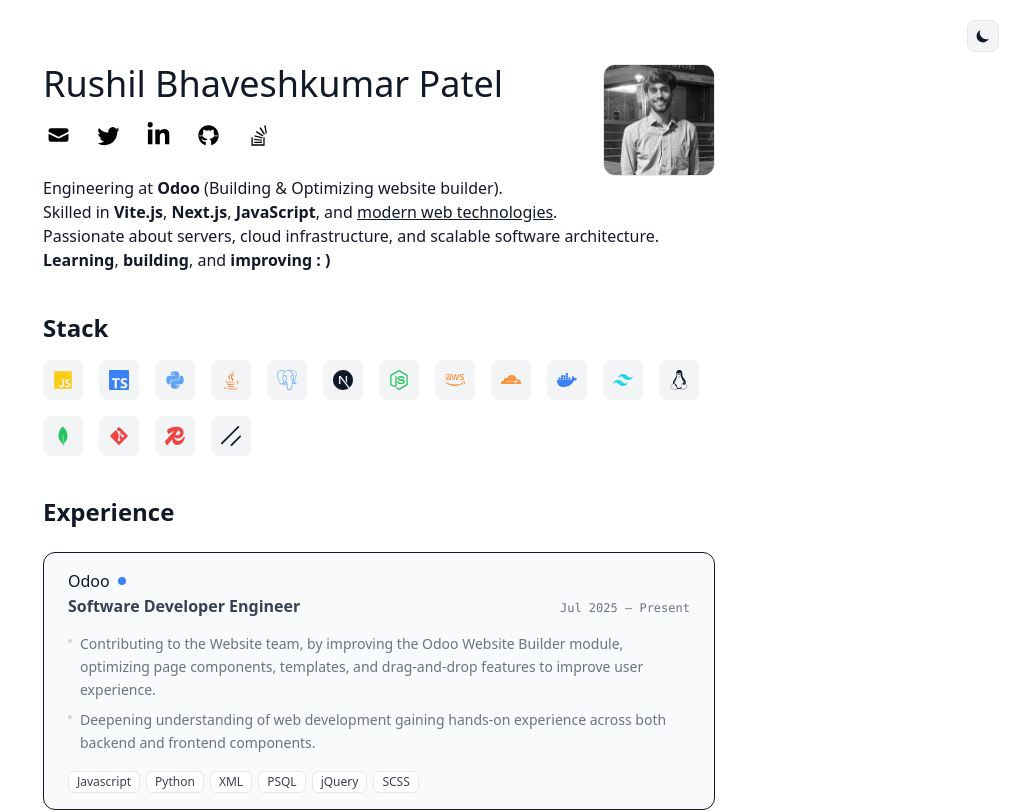
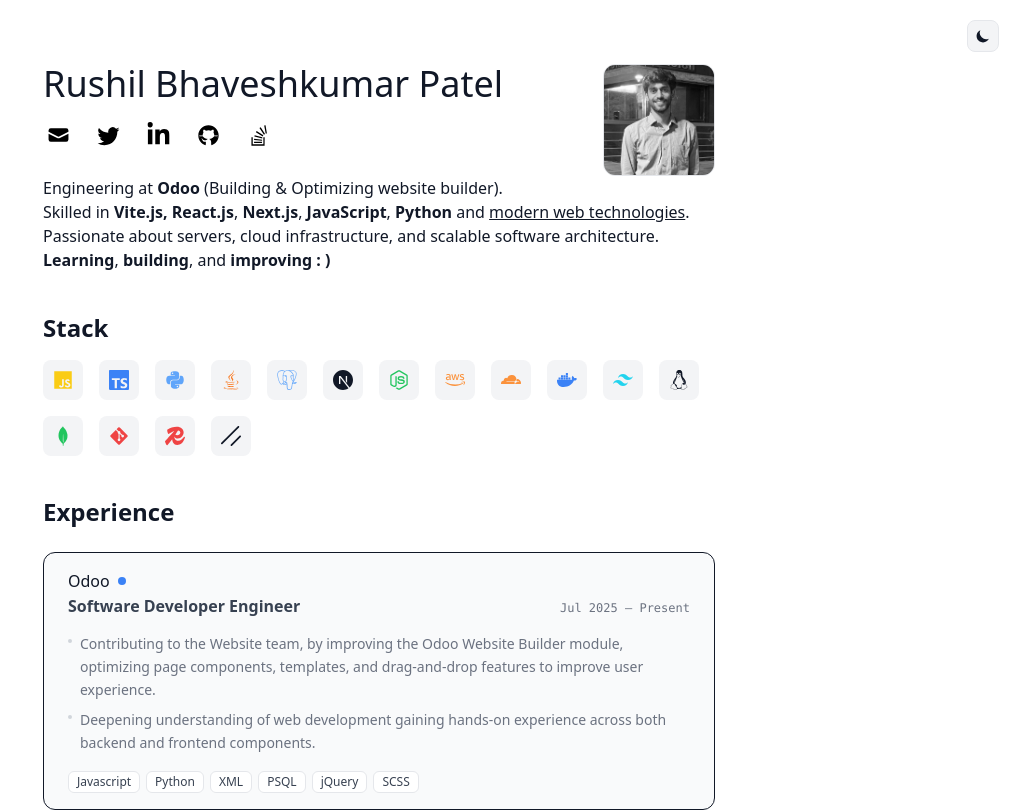
Before and after one commit to rushil-b-patel/dev, a React (Vite) app: page / in a window 1280 px wide. Shown: the top 812 px of the page, without its empty margins (261-1280 px from the left). Built offline with nearby package versions, Linux system fonts and the light colour scheme.

Commit message:
[ADD] python as skill in intro

```diff
--- a/src/pages/Intro.jsx
+++ b/src/pages/Intro.jsx
@@ -22,7 +22,7 @@
             </div>
             <p className="mt-8 md:mt-0">
                 Engineering at <a href="https://www.odoo.com" target="_blank" rel="noopener noreferrer"><b>Odoo</b></a> (Building & Optimizing website builder).<br/>
-                Skilled in <b>Vite.js</b>, <b>Next.js</b>, <b>JavaScript</b>, and <u>modern web technologies</u>.<br/>
+                Skilled in <b>Vite.js, React.js</b>, <b>Next.js</b>, <b>JavaScript</b>, <b>Python</b> and <u>modern web technologies</u>.<br/>
                 Passionate about servers, cloud infrastructure, and scalable software architecture.<br/>
                 <b>Learning</b>, <b>building</b>, and <b>improving : )</b>
             </p>
```
